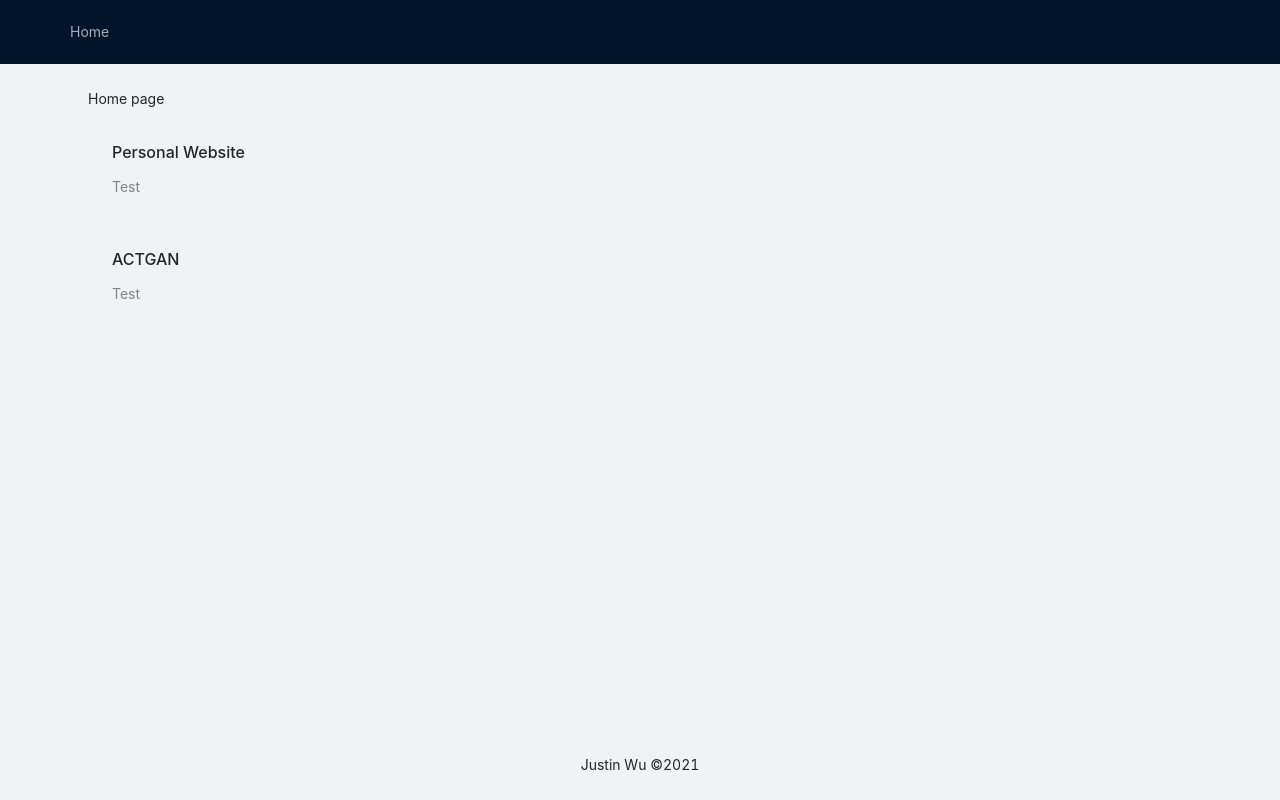
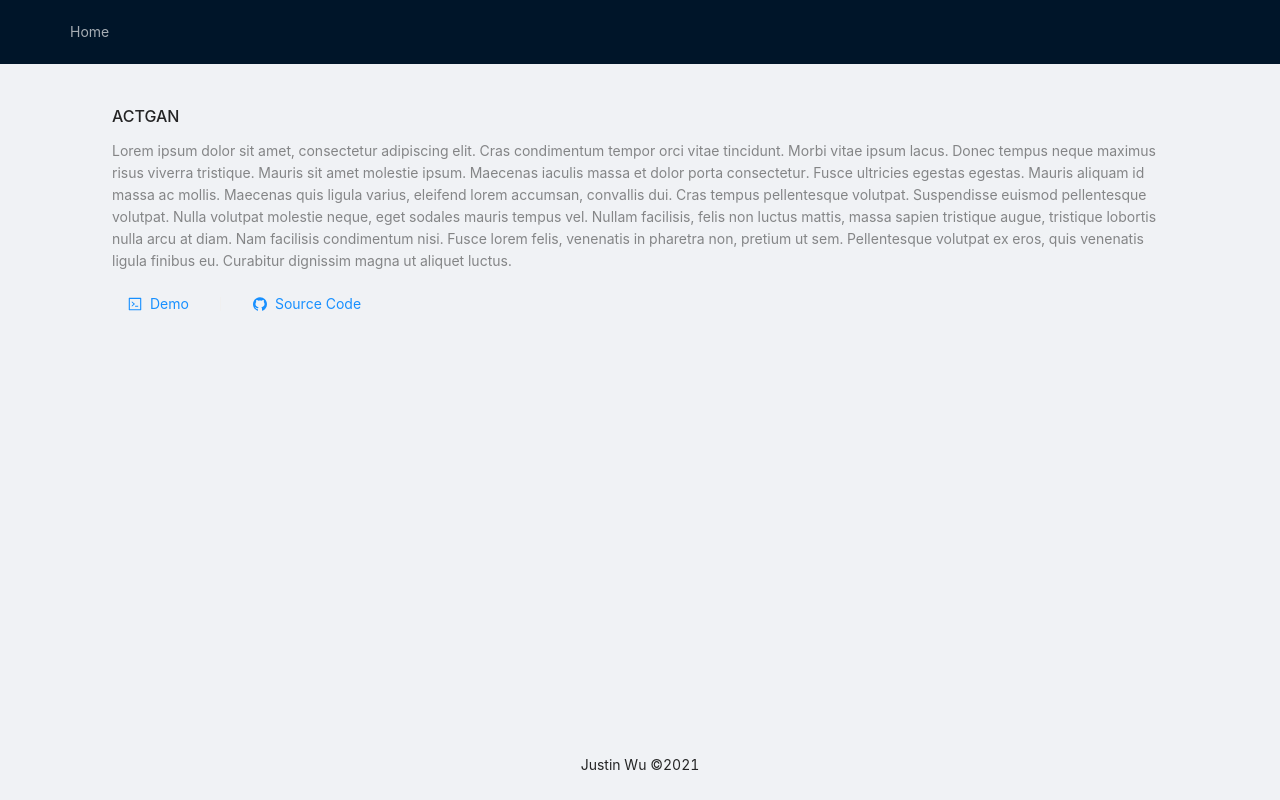
Before and after one commit to JustinLokHinWu/Personal-Site-Frontend, a React (Create React App) app: page / in a window 1280 px wide. Built offline with nearby package versions, Linux system fonts and the light colour scheme.

Commit message:
Added components for main page visuals

```diff
--- a/src/App.js
+++ b/src/App.js
@@ -5,6 +5,7 @@
 import ModelDemo from './components/ModelDemo'
 import HeaderMenu from './components/HeaderMenu';
 import Home from './components/Home';
+import { ActganInfo } from './components/DemoInfo'
 
 const { Header, Content, Footer } = Layout;
 
@@ -30,7 +31,9 @@
                 path='/demos/actgan'
                 exact
                 render={() => (
-                  <ModelDemo backendURL='http://127.0.0.1:8000' />
+                  <ModelDemo
+                    info={ActganInfo}
+                    backendURL='http://localhost:8000/actgan' />
                 )}
               />
             </div>
--- /dev/null
+++ b/src/components/DemoInfo.js
@@ -0,0 +1,10 @@
+export const ActganInfo = {
+    title: "ACTGAN",
+    description: "Lorem ipsum dolor sit amet, consectetur adipiscing elit. Cras condimentum tempor orci vitae tincidunt. Morbi vitae ipsum lacus. Donec tempus neque maximus risus viverra tristique. Mauris sit amet molestie ipsum. Maecenas iaculis massa et dolor porta consectetur. Fusce ultricies egestas egestas. Mauris aliquam id massa ac mollis. Maecenas quis ligula varius, eleifend lorem accumsan, convallis dui. Cras tempus pellentesque volutpat. Suspendisse euismod pellentesque volutpat. Nulla volutpat molestie neque, eget sodales mauris tempus vel. Nullam facilisis, felis non luctus mattis, massa sapien tristique augue, tristique lobortis nulla arcu at diam. Nam facilisis condimentum nisi. Fusce lorem felis, venenatis in pharetra non, pretium ut sem. Pellentesque volutpat ex eros, quis venenatis ligula finibus eu. Curabitur dignissim magna ut aliquet luctus.",
+    page_path: "/demos/actgan",
+    source_path: "https://github.com/JustinLokHinWu/ACTGAN"
+}
+
+export const DemoInfo = [
+    ActganInfo
+]
--- a/src/components/DemoList.js
+++ b/src/components/DemoList.js
@@ -1,25 +1,36 @@
 import { List } from 'antd'
 import 'antd/dist/antd.css';
+import DemoListItem from './DemoListItem';
+import { DemoInfo } from './DemoInfo'
 
 const DemoList = () => {
+    console.log(DemoInfo)
+    const demos = DemoInfo
+    console.log(demos)
     return (
         // TODO: migrate descriptions, etc. to web service
         <List
             itemLayout="vertical"
             size="large"
+            dataSource={demos}
+            renderItem={(item) => (
+                <DemoListItem
+                    title={item.title}
+                    description={item.description}
+                    demoPath={item.page_path}
+                    sourcePath={item.sourcePath}
+                >
+                    Ding Dong
+                </DemoListItem>
+            )}
         >
-            <List.Item>
-                <List.Item.Meta
-                    title='Personal Website'
-                    description='Test'
-                />
-            </List.Item>
-            <List.Item>
-                <List.Item.Meta
-                    title='ACTGAN'
-                    description='Test'
-                />
-            </List.Item>
+
+            {/* <DemoListItem
+                title='ACTGAN Demo'
+                description=''
+                demoPath='/demos/actgan'
+                sourcePath='https://github.com/JustinLokHinWu/ACTGAN'
+            /> */}
         </List>
     )
 }
--- /dev/null
+++ b/src/components/DemoListItem.js
@@ -0,0 +1,31 @@
+import { GithubFilled, CodeOutlined } from '@ant-design/icons';
+import { List } from 'antd'
+import 'antd/dist/antd.css';
+
+import IconButton from './IconButton';
+
+const DemoListItem = ({ title, description, demoPath, sourcePath }) => {
+    return (
+        <List.Item
+            actions={[
+                <IconButton
+                    icon={CodeOutlined}
+                    text={'Demo'}
+                    link={demoPath}
+                />,
+                <IconButton
+                    icon={GithubFilled}
+                    text={'Source Code'}
+                    link={sourcePath}
+                />
+        ]}
+        >
+            <List.Item.Meta
+                    title={title}
+                    description={description}
+                />
+        </List.Item>
+    )
+}
+
+export default DemoListItem
--- a/src/components/HeaderMenu.js
+++ b/src/components/HeaderMenu.js
@@ -6,7 +6,8 @@
             theme='dark'
             mode='horizontal'
         >
-            <Menu.Item>
+            <Menu.Item
+                key='home'>
                 <a href="/" rel="noopener noreferrer">
                     Home
                 </a>
--- a/src/components/Home.js
+++ b/src/components/Home.js
@@ -3,7 +3,6 @@
 const Home = () => {
     return (
         <div>
-            <p>Home page</p>
             <DemoList />
         </div>
     )
--- /dev/null
+++ b/src/components/IconButton.js
@@ -0,0 +1,16 @@
+import React from 'react';
+import { Button } from 'antd'
+import 'antd/dist/antd.css';
+
+const IconButton = ({ icon, text, link }) => {
+    return (
+        <Button
+            type='link'
+            href={link}>
+            {React.createElement(icon)}
+            {text}
+        </Button>
+    )
+}
+
+export default IconButton
--- a/src/components/ModelDisplay.js
+++ b/src/components/ModelDisplay.js
@@ -1,20 +1,14 @@
-import { Image, List, Card, Popover } from 'antd'
+import { Image, List, Popover } from 'antd'
 import "antd/dist/antd.css";
 
 const ModelDisplay = ({images}) => {
     return (
         <List
             grid={{
-                gutter: 8,
-                // xs: 1,
-                // sm: 2,
-                // md: 3,
-                // lg: 3,
-                // xl: 4,
-                // xxl: 5
+                gutter: 8
               }}
             dataSource={images}
-            renderItem={(item, index) => (
+            renderItem={(item) => (
                 <List.Item>
                     <Popover
                         content={
@@ -31,22 +25,6 @@
                         width='96px'
                         src={item.path} />
                     </Popover>
-
-                        {/* <Popover
-                            content={
-                                <div>
-                                    <p>
-                                        Class: {item.class}<br/>
-                                        Epoch: {item.epoch}<br/>
-                                        Seed: {item.seed ? item.seed : 'Random'}
-                                    </p>
-                                </div>
-                            }
-                        >
-                            <Image
-                                width={'64px'}
-                                src={item.path} />
-                        </Popover> */}
                 </List.Item>
             )}
         />
```
